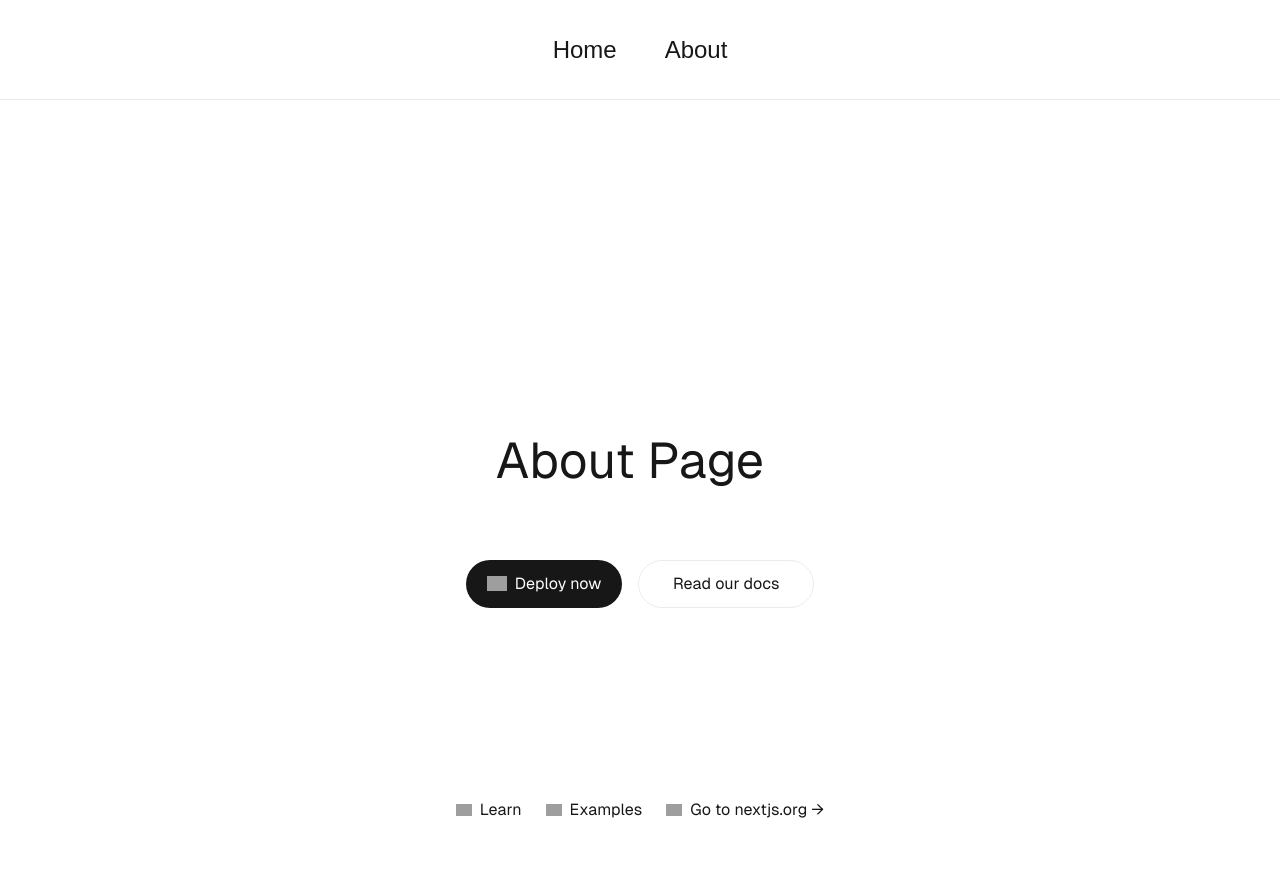
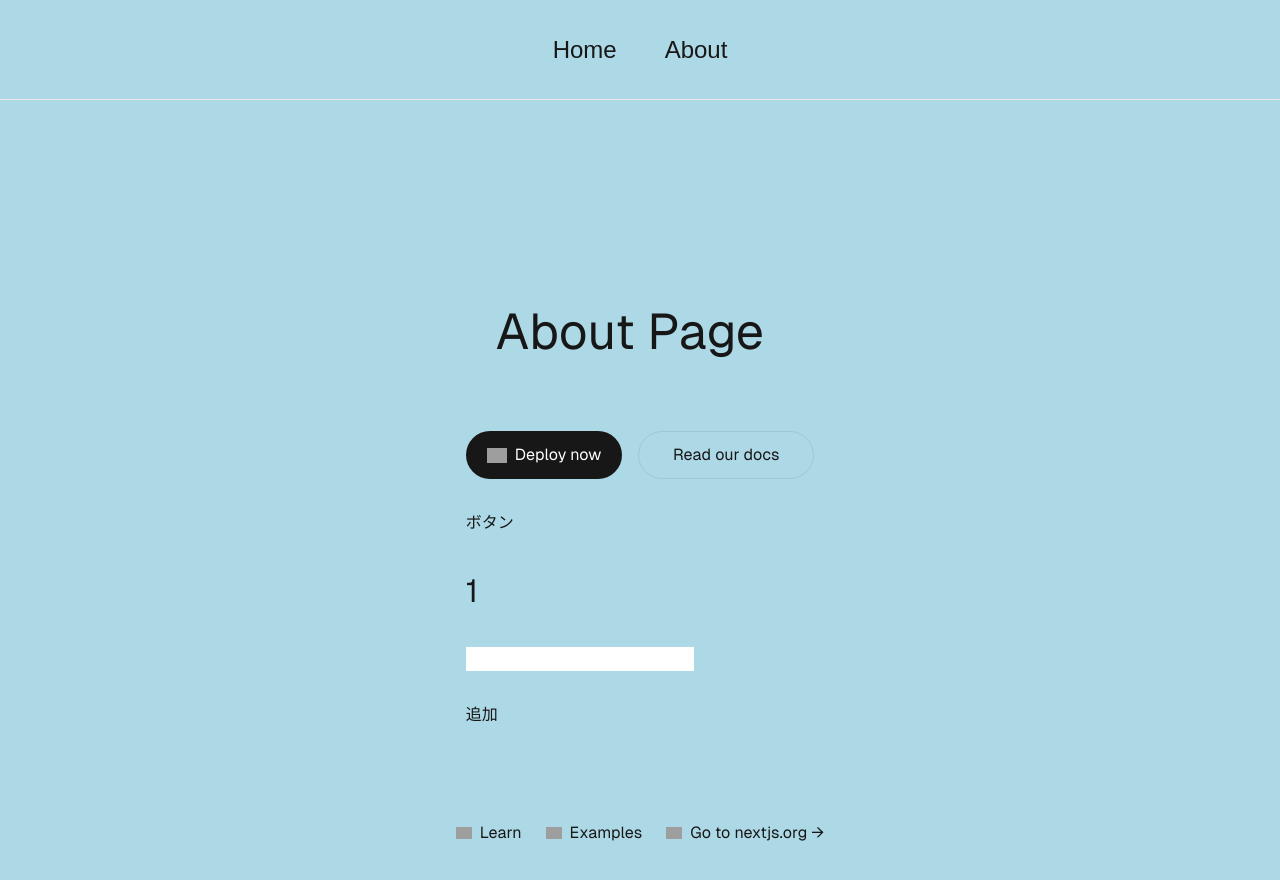
Before and after one commit to ojizou003/study-react, a Next.js app: page /about in a window 1280 px wide. Shown: the top 880 px of the page. Built offline with nearby package versions, Linux system fonts and the light colour scheme; grey boxes are pictures that could not be loaded.

Commit message:
🎨 カスタムフックを使用

```diff
--- a/app/about/page.jsx
+++ b/app/about/page.jsx
@@ -1,9 +1,18 @@
+'use client';
+
 import {Header} from '../components/header'
 import {Headline} from '../components/headline'
 import {Links} from '../components/links'
 import {Footer} from '../components/footer'
+import { useCounter } from '@/app/hooks/useCounter'
+import { useInputArray } from '@/app/hooks/useInputArray'
+import { useBgLightBlue } from '@/app/hooks/useBgLightBlue'
 
 export default function About() {
+  const {count, handleClick} = useCounter()
+  const {text, array, handleChange, handleAdd} = useInputArray()
+  useBgLightBlue();
+
   return (
     <body>
       <Header />
@@ -11,6 +20,20 @@ export default function About() {
         <main className="flex flex-col gap-8 row-start-2 items-center sm:items-start">
           <Headline page='About' />
           <Links />
+
+          <button onClick={handleClick}>ボタン</button>
+          <h1 >{count}</h1>
+
+          <input type="text" value={text} onChange={handleChange}/>
+          <button onClick={handleAdd}> 追加</button>
+          <ul>
+            {array.map(item => {
+              return (
+                <li key={item}>{item}</li>
+              )
+            })}
+          </ul>
+
         </main>
         <Footer />
       </div>
--- /dev/null
+++ b/app/hooks/useBgLightBlue.jsx
@@ -0,0 +1,10 @@
+import { useEffect} from 'react';
+
+export const useBgLightBlue = () => {
+    useEffect(() => {
+      document.body.style.backgroundColor = 'lightblue';
+      // return () => {
+        // document.body.style.backgroundColor = '';
+      // };
+    }, []);
+  };
--- /dev/null
+++ b/app/hooks/useCounter.jsx
@@ -0,0 +1,12 @@
+import { useCallback, useState } from 'react';
+
+export const useCounter = () => {
+    const [count, setCount] = useState(1);
+    const handleClick = useCallback(() => {
+      if (count < 10){
+      setCount((prevCount) => prevCount+1);
+    }
+    }, [count]);
+
+    return {count, handleClick};
+  };
--- /dev/null
+++ b/app/hooks/useInputArray.jsx
@@ -0,0 +1,26 @@
+import { useCallback, useState } from 'react';
+
+export const useInputArray = () => {
+    const [text, setText] = useState('');
+    const [array, setArray] = useState([]);
+
+    const handleChange = useCallback((e) => {
+      if (e.target.value.length > 5){
+        alert('5文字以内にしてください');
+        return;
+      }
+      setText(e.target.value.trim());
+    }, []);
+
+    const handleAdd = useCallback(() => {
+      setArray((prevArray) => {
+        if (prevArray.some(item => item === text)){
+          alert('同じ要素がすでに存在します');
+          return prevArray;
+        }
+        return [...prevArray, text];
+      });
+    }, [text]);
+
+    return {text, array, handleChange, handleAdd};
+  };
--- a/app/page.jsx
+++ b/app/page.jsx
@@ -4,52 +4,26 @@ import { Header } from './components/header';
 import { Headline } from './components/headline';
 import { Links } from './components/links';
 import { Footer } from './components/footer';
-import { useCallback, useEffect, useState } from 'react';
+import { useCounter } from '@/app/hooks/useCounter';
+import { useInputArray } from '@/app/hooks/useInputArray';
+import { useBgLightBlue } from '@/app/hooks/useBgLightBlue';
 
 export default function Home() {
-
-  const [count, setCount] = useState(1);
-  const [text, setText] = useState('');
-  const [array, setArray] = useState([]);
-
-  const handleClick = useCallback(() => {
-    if (count < 10){
-    setCount((prevCount) => prevCount+1);
-  }
-  }, [count]);
-
-
-  const handleChange = useCallback((e) => {
-    if (e.target.value.length > 5){
-      alert('5文字以内にしてください');
-      return;
-    }
-    setText(e.target.value.trim());
-  }, []);
-
-  const handleAdd = useCallback(() => {
-    setArray((prevArray) => {
-      if (prevArray.some(item => item === text)){
-        alert('同じ要素がすでに存在します');
-        return prevArray;
-      }
-      return [...prevArray, text];
-    });
-  }, [text]);
-
-  useEffect(() => {
-    document.body.style.backgroundColor = 'lightblue';
-  }, []);
+  const {count, handleClick} = useCounter()
+  const {text, array, handleChange, handleAdd} = useInputArray()
+  useBgLightBlue();
 
   return (
     <body>
       <Header />
       <div className="grid grid-rows-[20px_1fr_20px] items-center justify-items-center min-h-screen p-8 pb-20 gap-16 sm:p-20 font-[family-name:var(--font-geist-sans)]">
-        <button onClick={handleClick}>ボタン</button>
         <main className="flex flex-col gap-8 row-start-2 items-center sm:items-start">
           <Headline page='Home' />
           <Links />
+
+          <button onClick={handleClick}>ボタン</button>
           <h1 >{count}</h1>
+
           <input type="text" value={text} onChange={handleChange}/>
           <button onClick={handleAdd}> 追加</button>
           <ul>
```
Lines whose indentation alone changed are shown as unchanged.
